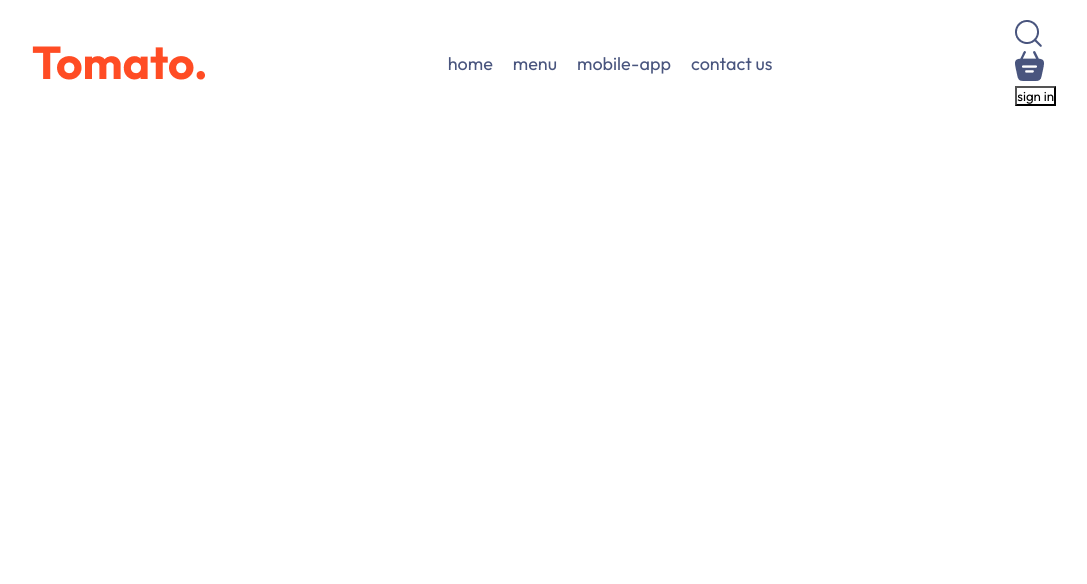
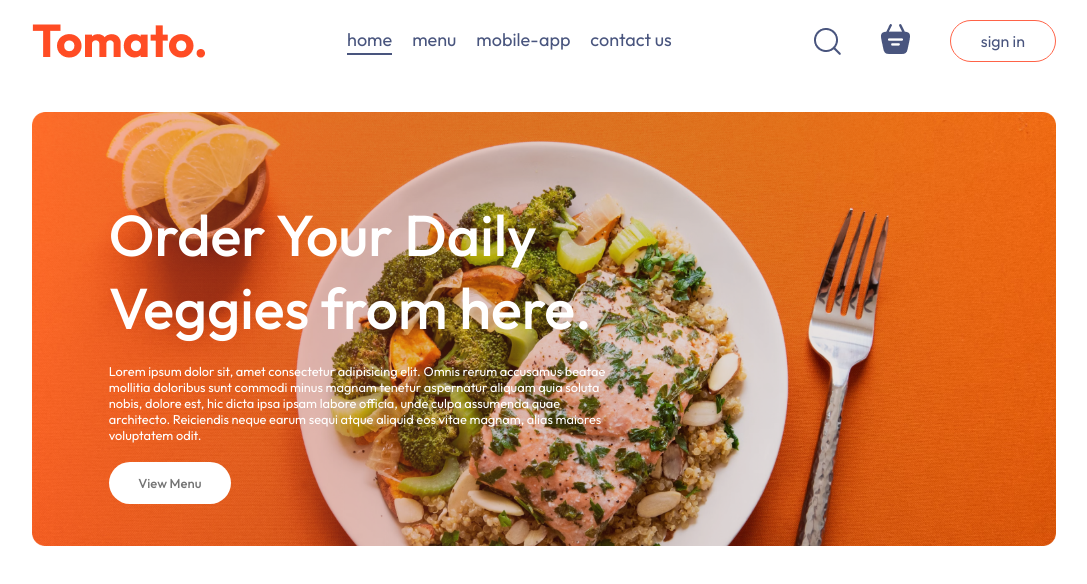
Before and after one commit to Ruhela15/farm-connect, a React (Vite) app: page / in a window 1280 px wide. Shown: the top 584 px of the page, without its empty margins (96-1183 px from the left). Built offline with nearby package versions, Linux system fonts and the light colour scheme.

Commit message:
NavBar Completed

```diff
--- a/src/App.jsx
+++ b/src/App.jsx
@@ -1,11 +1,17 @@
 import React from 'react'
-import Navbar from './components/Navbar/Navbar'
 import Home from './pages/Home/Home'
-
+import { Route, Routes } from 'react-router-dom'
+import Cart from './pages/Cart/Cart'
+import PlaceOrder from './pages/PlaceOrder/PlaceOrder'
 const App = () => {
   return (
     <div className="app">
-      <Navbar/>
+      <Routes>
+        <Route path='/' element={<Home/>}/>
+        <Route path='/cart' element = {<Cart/>}/>
+        <Route path = '/order' element = {<PlaceOrder/>}/>
+      </Routes>
+
     </div>
   )
 }
--- a/src/components/Navbar/Navbar.css
+++ b/src/components/Navbar/Navbar.css
@@ -15,12 +15,41 @@
     font-size: 18px;
 }
 
-.nabar-right{
+.navbar-right{
     display:  flex;
     align-items: center;
     gap: 40px ;
 }
 .navbar button{
     background: transparent;
+    font-size: 16px;
+    color: #49557e;
+    border: 1px solid tomato;
+    padding: 10px 30px;
+    border-radius: 50px;
+    cursor: pointer;
+    transition: 0.3s;
+}
+.navbar button:hover{
+    background-color: #fff4f2;
+}
+.navbar .active{
+    padding-bottom: 2px;
+    border-bottom: 2px solid #49557e ;
+}
+.navbar li{
+    cursor: pointer;
+}
+.navbar-search-icon{
+    position: relative;
+}
+.navbar-search-icon.dot{
+    position: absolute;
+    min-width: 10px;
+    min-height: 10px;
+    background-color: tomato;
+    border-radius: 5px;
+    top: -8px;
+    right: -8px;
 
 }
--- a/src/components/Navbar/Navbar.jsx
+++ b/src/components/Navbar/Navbar.jsx
@@ -1,16 +1,17 @@
-import React from 'react'
+import React, { useState } from 'react'
 import './Navbar.css'
 import { assets } from '../../assets/assets'
 
 const Navbar = () => {
+    const [menu,setMenu] = useState("home");
   return (
     <div className='navbar'>
       <img src = {assets.logo} alt='' className='logo'/>
       <ul className="navbar-menu">
-        <li>home</li>
-        <li>menu</li>
-        <li>mobile-app</li>
-        <li>contact us</li>
+        <li onClick={()=>setMenu("home")} className={menu==="home"?"active":""}>home</li>
+        <li  onClick={()=>setMenu("menu")}className={menu==="menu"?"active":""}>menu</li>
+        <li  onClick={()=>setMenu("mobile-app")}className={menu==="mobile-app"?"active":""}>mobile-app</li>
+        <li  onClick={()=>setMenu("contact us")}className={menu==="contact us"?"active":""}>contact us</li>
       </ul>
      <div className="navbar-right">
         <img src= {assets.search_icon} alt="" />
--- a/src/pages/Home/Home.jsx
+++ b/src/pages/Home/Home.jsx
@@ -1,7 +1,7 @@
 import React from 'react'
 import './Home.css'
 import Header from '../../components/Header/Header'
-import Navbar from '../../components/Navbar/Navbar'
+import Navbar from '../../components/navbar/Navbar'
 
 
 const Home = () => {
```
